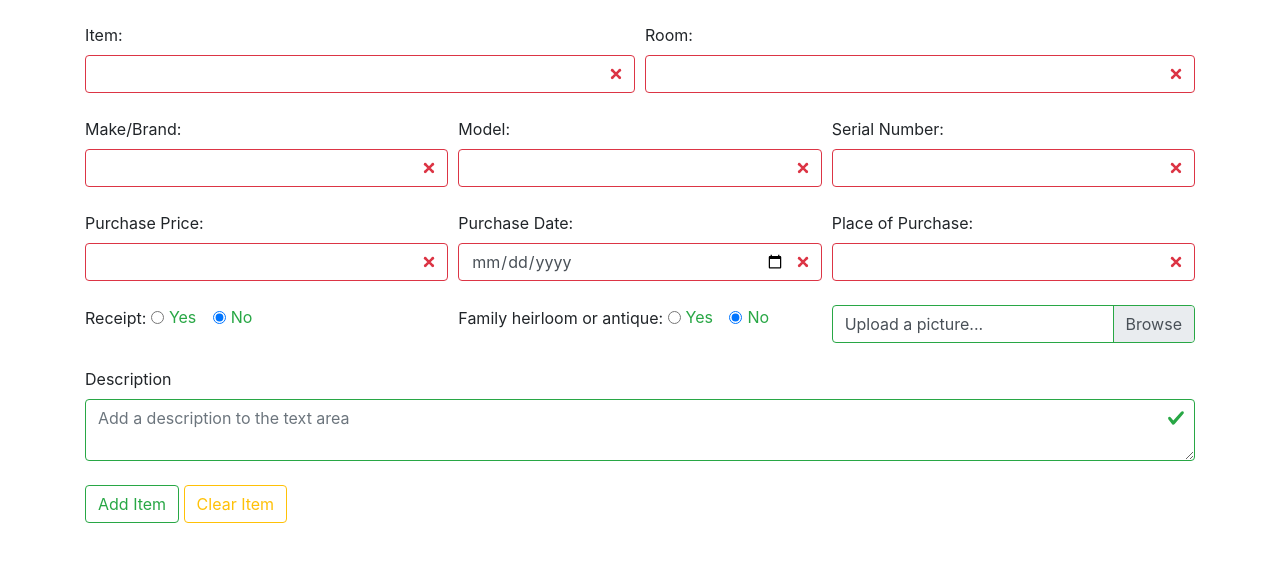
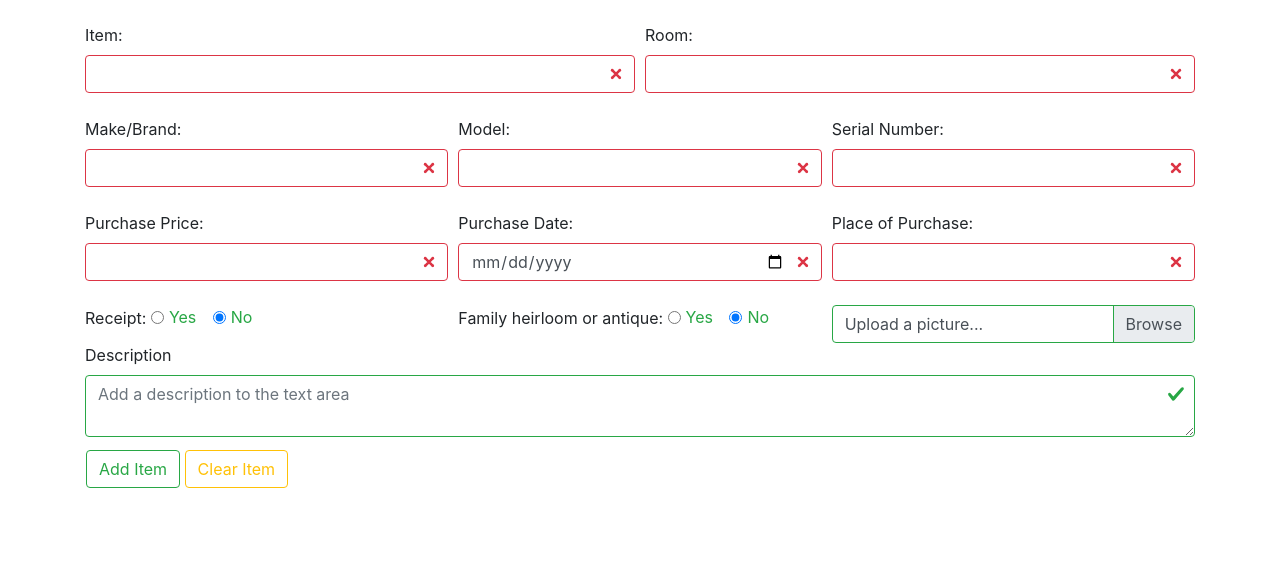
Before and after one commit to Viper66Oz/basic-web-app, a PHP site: page /create.php in a window 1280 px wide. Shown: the part 143-705 px from the top of the page. Run offline with PHP 8.4, Linux system fonts and the light colour scheme.

Commit message:
Update create.php

```diff
--- a/public/create.php
+++ b/public/create.php
@@ -65,11 +65,9 @@ if (isset($_POST['submit'])) {
 }
 ?>
 <?php include "templates/header.php"; ?>
-<!--<?php if (isset($_POST['submit']) && $statement) { ?>
-<p>Item successfully added.</p>
-<?php } ?>-->
 <form method="post" class="was-validated">
     <div class="form-group">
+        <!--This is for the username/password area of the form-->
         <!--<div class="form-row">
             <div class="col">
                 <label for="username">Username:</label>
@@ -87,48 +85,48 @@ if (isset($_POST['submit'])) {
         <br>
 
         <div class="form-row">
-            <div class="col">
+            <div class="col-sm">
                 <label for="item">Item:</label>
                 <input type="text" class="form-control" name="item" id="item" required>
             </div>
-            <div class="col">
+            <div class="col-sm">
                 <label for="room">Room:</label>
                 <input type="text" class="form-control" name="room" id="room" required>
             </div>
         </div>
         <br>
         <div class="form-row">
-            <div class="col">
+            <div class="col-sm">
                 <label for="makebrand">Make/Brand:</label>
                 <input type="text" class="form-control" name="makebrand" id="makebrand" required>
             </div>
-            <div class="col">
+            <div class="col-sm">
                 <label for="model">Model:</label>
                 <input type="text" class="form-control" name="model" id="model" required>
             </div>
-            <div class="col">
+            <div class="col-sm">
                 <label for="serialnumber">Serial Number:</label>
                 <input type="text" class="form-control" name="serialnumber" id="serialnumber" required>
             </div>
         </div>
         <br>
         <div class="form-row">
-            <div class="col">
+            <div class="col-sm">
                 <label for="purchaseprice">Purchase Price:</label>
                 <input type="number" class="form-control" name="purchaseprice" id="purchaseprice" required>
             </div>
-            <div class="col">
+            <div class="col-sm">
                 <label for="purchasedate">Purchase Date:</label>
                 <input type="date" class="form-control" name="purchasedate" id="purchasedate" required>
             </div>
-            <div class="col">
+            <div class="col-sm">
                 <label for="purchaseplace">Place of Purchase:</label>
                 <input type="text" class="form-control" name="purchaseplace" id="purchaseplace" required>
             </div>
         </div>
         <br>
         <div class="form-row">
-            <div class="col">
+            <div class="col-sm">
                 <span>Receipt:</span>
                 <div class="form-check-inline">
                     <input class="form-check-input" type="radio" name="receipt" id="receipt-yes" value="yes">
@@ -139,7 +137,7 @@ if (isset($_POST['submit'])) {
                     <label class="form-check-label" for="receipt-no">No</label>
                 </div>
             </div>
-            <div class="col">
+            <div class="col-sm">
                 <span>Family heirloom or antique:</span>
                 <div class="form-check-inline">
                     <input class="form-check-input" type="radio" name="heirloomantique" id="antique-yes" value="yes">
@@ -150,19 +148,25 @@ if (isset($_POST['submit'])) {
                     <label class="form-check-label" for="antique-no">No</label>
                 </div>
             </div>
-            <div class="col">
+            <div class="col-sm">
                 <div class="custom-file">
                     <input type="file" class="custom-file-input" id="picture" name="picture">
                     <label class="custom-file-label" for="picture">Upload a picture...</label>
                 </div>
             </div>
         </div>
-        <br>
-        <label for="description">Description</label>
-        <textarea class="form-control is-invalid" id="description" name="description" placeholder="Add a description to the text area"></textarea>
-        <br>
-        <input type="submit" value="Add Item" id="submit" name="submit" class="btn btn-outline-success">
-        <input type="reset" value="Clear Item" id="clear" class="btn btn-outline-warning">
+        <div class="form-row">
+            <div class="col-sm">
+                <label for="description">Description</label>
+                <textarea class="form-control is-invalid" id="description" name="description" placeholder="Add a description to the text area"></textarea>
+            </div>
+        </div>
+        <div class="form-row">
+            <div class="col-sm alert">
+                <input type="submit" value="Add Item" id="submit" name="submit" class="btn btn-outline-success">
+                <input type="reset" value="Clear Item" id="clear" class="btn btn-outline-warning">
+            </div>
+        </div>
     </div>
 </form>
 <?php if (isset($_POST['submit']) && $statement) { ?>
```
